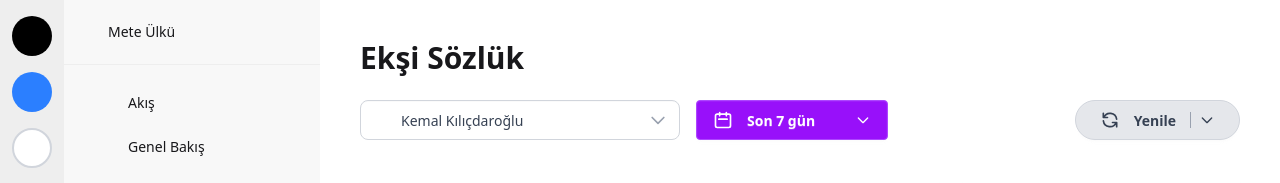
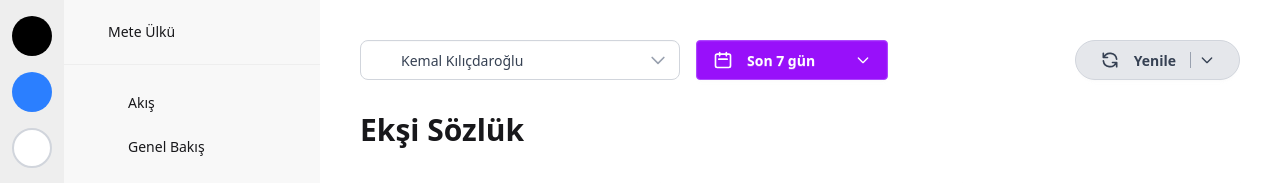
Before and after one commit to xhsynx/eksi-sozluk, a SvelteKit app: page / in a window 1280 px wide. Shown: the top 183 px of the page. Built offline with nearby package versions, Linux system fonts and the light colour scheme; some icons are missing.

Commit message:
Update +page.svelte

```diff
--- a/src/routes/+page.svelte
+++ b/src/routes/+page.svelte
@@ -1,6 +1,4 @@
 <div class="container mx-auto p-6">
-	<h1 class="text-3xl font-bold mb-6">Ekşi Sözlük</h1>
-
 	<!-- Search and Filter Bar -->
 	<div class="flex flex-col lg:flex-row gap-4 mb-8">
 		<!-- Search Bar -->
@@ -56,6 +54,8 @@
 		</div>
 	</div>
 
+	<h1 class="text-3xl font-bold mb-6">Ekşi Sözlük</h1>
+
 	<!-- Content Cards -->
 	<div class="grid grid-cols-1 md:grid-cols-2 lg:grid-cols-3 gap-6">
 		<div class="card bg-base-100 shadow-xl">
```
